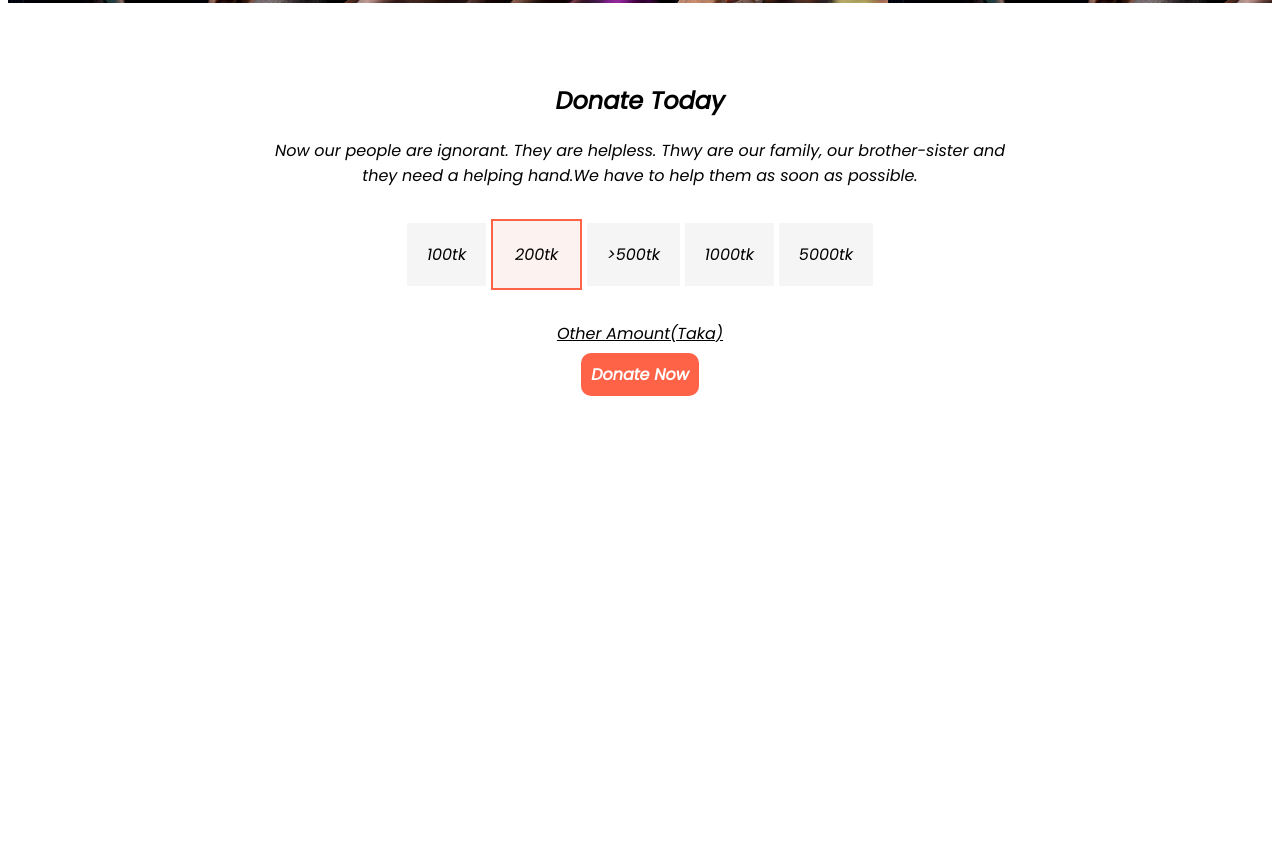
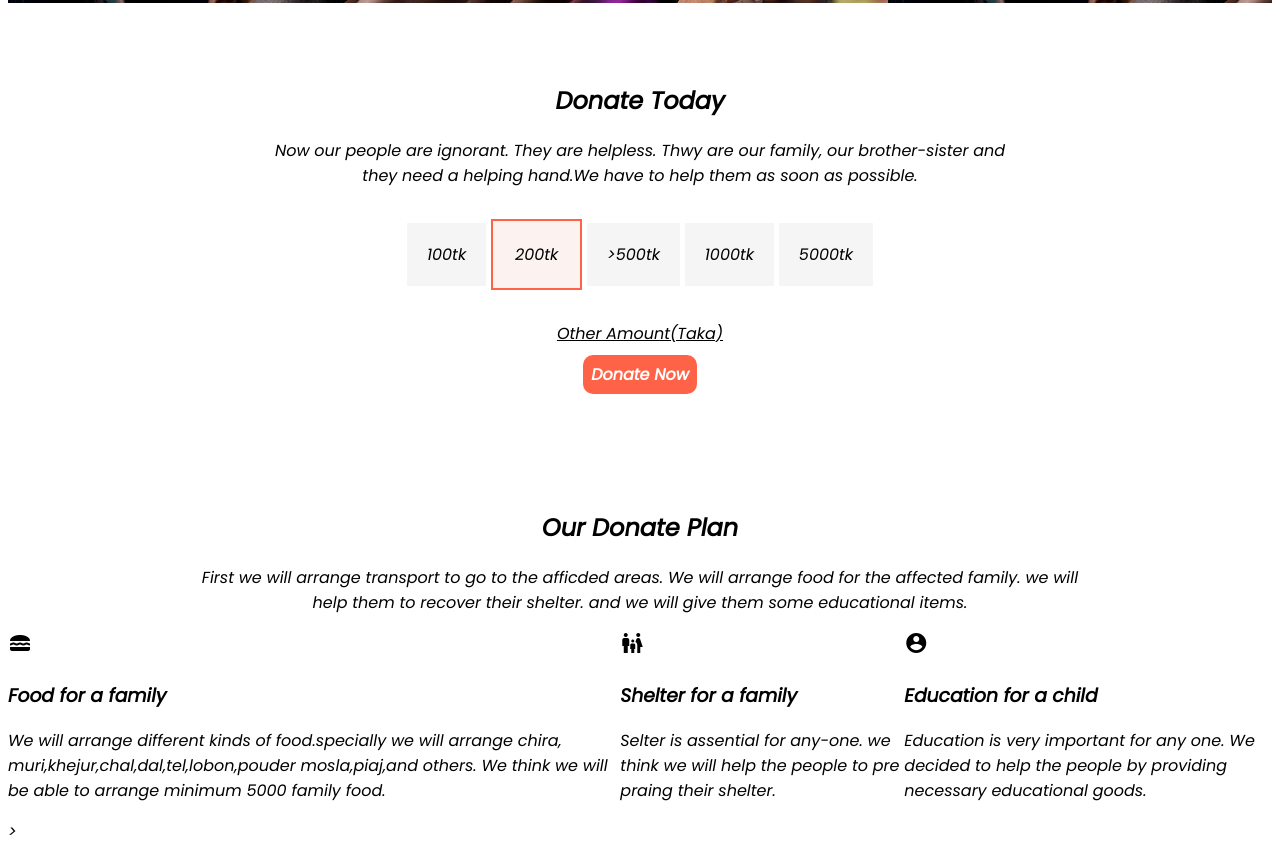
Before and after one commit to AhFahim01/donate-today-main, a plain HTML site: page donate-today-main/index.html in a window 1280 px wide. Shown: the part 484-1336 px from the top of the page. Before the commit the page ends 994 px from the top, so only its background shows below. Drawn offline with Linux system fonts and the light colour scheme.

Commit message:
icon added

```diff
--- a/donate-today-main/index.html
+++ b/donate-today-main/index.html
@@ -10,14 +10,17 @@
     <link href="https://fonts.googleapis.com/css2?family=Hind&family=Poppins:ital@1&display=swap" rel="stylesheet">
 
     <link rel="stylesheet" href="style.css">
+    <link href="https://fonts.googleapis.com/icon?family=Material+Icons"
+      rel="stylesheet">
 </head>
 <body>
     <div class="center-first">
 
         <div class="color">
+
             <h1>Let's Help Those Who Are</h1>
             <h1>More In Need</h1>
-            <p class="text-c">We have to help those people who are poor and helpless. Now a days food affect our country-area seriously.Many people are affected by flood seriously. As a man we have to help our people seriously.</p>
+            <p class="text-c">We have to help those people who are poor and helpless. Now a days food affect our country-area seriously.Many people are affected by flood seriously. As a man we have to help our people seriously. They need us to survive.</p>
             <a  class="donate-now" target="_blank" href="https://www.donate.com/">Donate Now</a>
         </div>
 
@@ -37,12 +40,54 @@
             <p class="under-line">Other Amount(Taka)</p>
             <a  class="donate-now" target="_blank" href="https://www.donate.com/">Donate Now</a>
 
+        </div>
+
+
+
+    <div >
+        <div class="center-trd">
+             <h2>Our Donate Plan</h2>
+            <p>First we will arrange transport to go to the afficded areas. We will arrange food for the affected family. we will help them to recover their shelter. and we will give them some educational items.</p>
+        </div>
+
+        <section class="flexiable-container">
+
+            <div class="one-trd-width">
+
+                <i  class="material-icons"><span class="material-icons-outlined">
+                    lunch_dining
+                    </span></i>
+
+                <h3>Food for a family</h3>
+                <p>We will arrange different kinds of food.specially we will arrange chira, muri,khejur,chal,dal,tel,lobon,pouder mosla,piaj,and others. We think we will be able to arrange minimum 5000 family food.</p>
 
             </div>
 
 
-    <div >
+            <div>
 
+                <i  class="material-icons"><span class="material-icons-outlined">
+                    family_restroom
+                    </span></i>
+                <h3>Shelter for a family</h3>
+                <p>Selter is assential for any-one. we think  we will help the people to pre praing their shelter.</p>
+
+            </div>
+
+
+            <div>
+
+                <i class="material-icons"><span class="material-icons-outlined">
+                    account_circle
+                    </span></i>
+               <h3>Education for a child</h3>
+                <p>Education is very important for any one. We decided to help the people by providing necessary educational goods.</p>
+
+            </div>
+
+
+        </section>
+        >
 
 
 
--- a/donate-today-main/style.css
+++ b/donate-today-main/style.css
@@ -23,8 +23,9 @@ font-family: 'Poppins', sans-serif;
     text-decoration: none;
     color: white;
     font-weight:700 ;
-    padding: 10px 10px;
+    padding: 8px 8px;
     border-radius: 10px;
+
 }
 .center-second{
     text-align: center;
@@ -58,3 +59,15 @@ font-family: 'Poppins', sans-serif;
 text-decoration: underline;
 text-underline-position:;
 }
+.center-trd{
+    text-align: center;
+    padding-right:15% ;
+    padding-left: 15%;
+}
+
+.flexiable-container{
+    display: flex;
+}
+.one-trd-width{
+
+}
```
Lines whose indentation alone changed are shown as unchanged.
